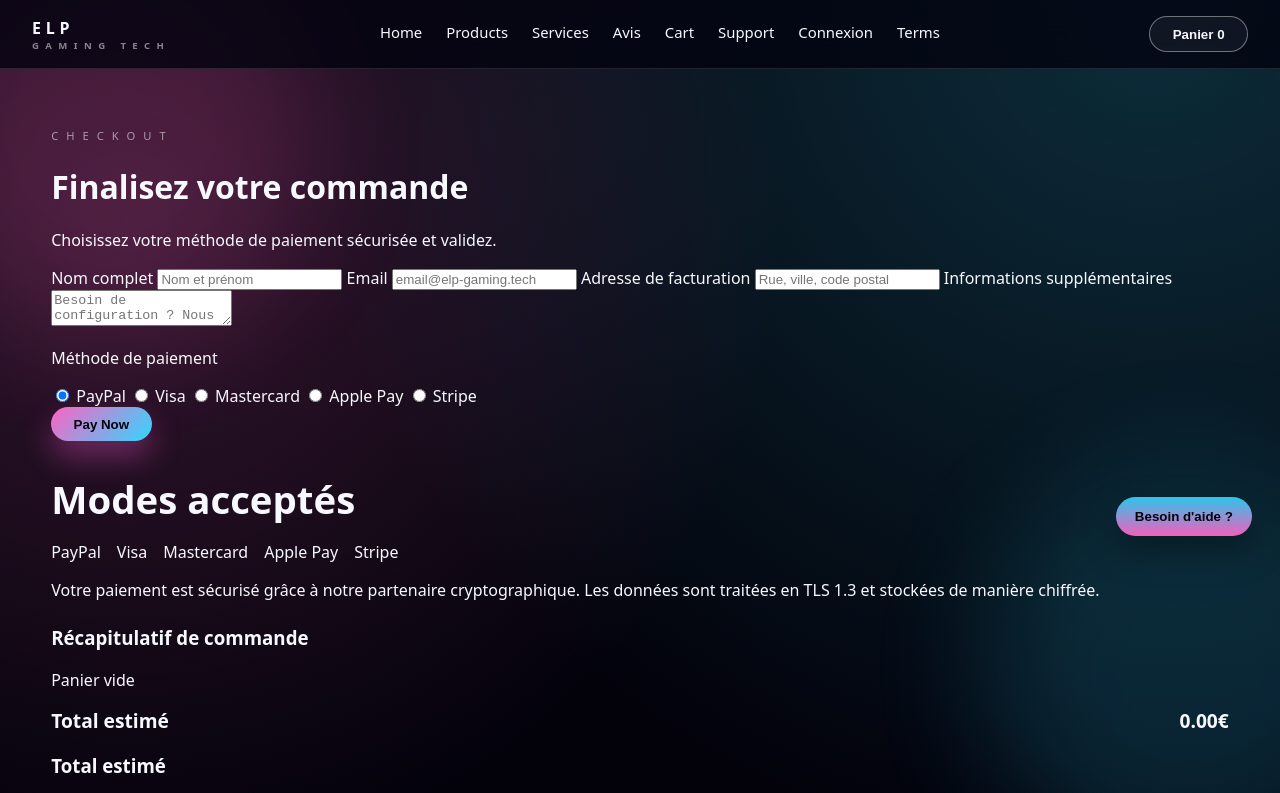
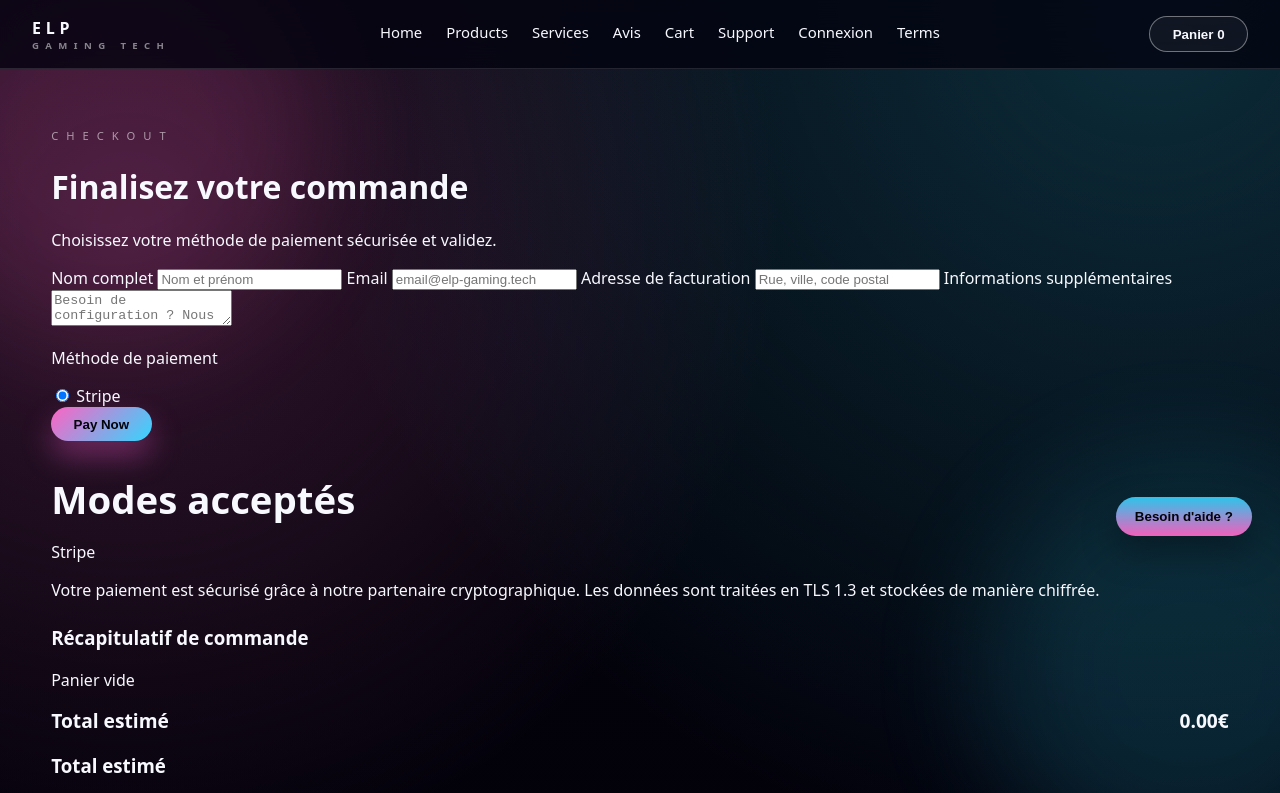
Before and after one commit to hugohoyer92-dotcom/elpsite, a website: page checkout.html in a window 1280 px wide. Shown: the top 793 px of the page. Drawn offline with Linux system fonts and the light colour scheme.

Commit message:
Show stripe-only checkout

```diff
--- a/checkout.html
+++ b/checkout.html
@@ -62,23 +62,7 @@
           <div class="payment-methods">
             <p>Méthode de paiement</p>
             <label class="payment-option">
-              <input type="radio" name="payment" value="paypal" checked />
-              PayPal
-            </label>
-            <label class="payment-option">
-              <input type="radio" name="payment" value="visa" />
-              Visa
-            </label>
-            <label class="payment-option">
-              <input type="radio" name="payment" value="mastercard" />
-              Mastercard
-            </label>
-            <label class="payment-option">
-              <input type="radio" name="payment" value="applepay" />
-              Apple Pay
-            </label>
-            <label class="payment-option">
-              <input type="radio" name="payment" value="stripe" />
+              <input type="radio" name="payment" value="stripe" checked />
               Stripe
             </label>
           </div>
@@ -86,11 +70,7 @@
         </form>
         <aside class="checkout-summary">
           <h2>Modes acceptés</h2>
-          <div class="payment-icons">
-            <span>PayPal</span>
-            <span>Visa</span>
-            <span>Mastercard</span>
-            <span>Apple Pay</span>
+          <div class="payment-icons single">
             <span>Stripe</span>
           </div>
           <p>
```
